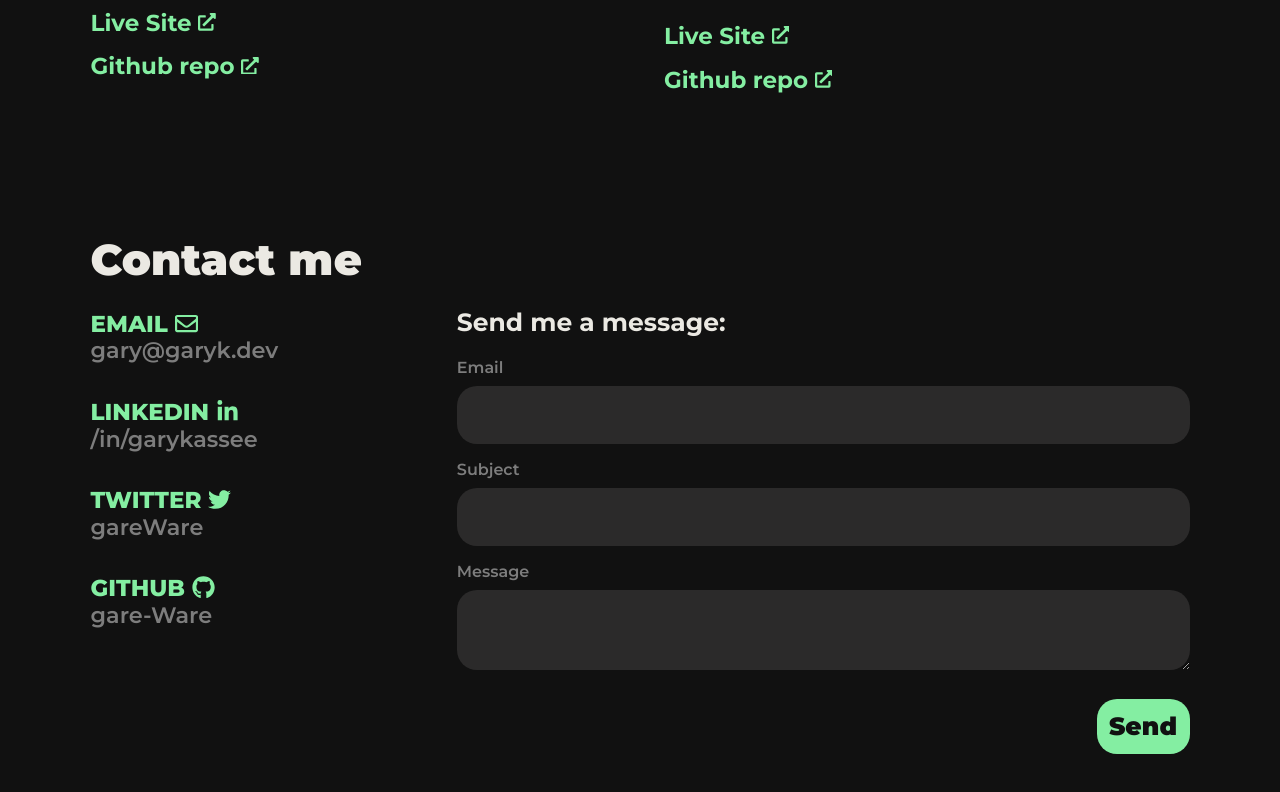
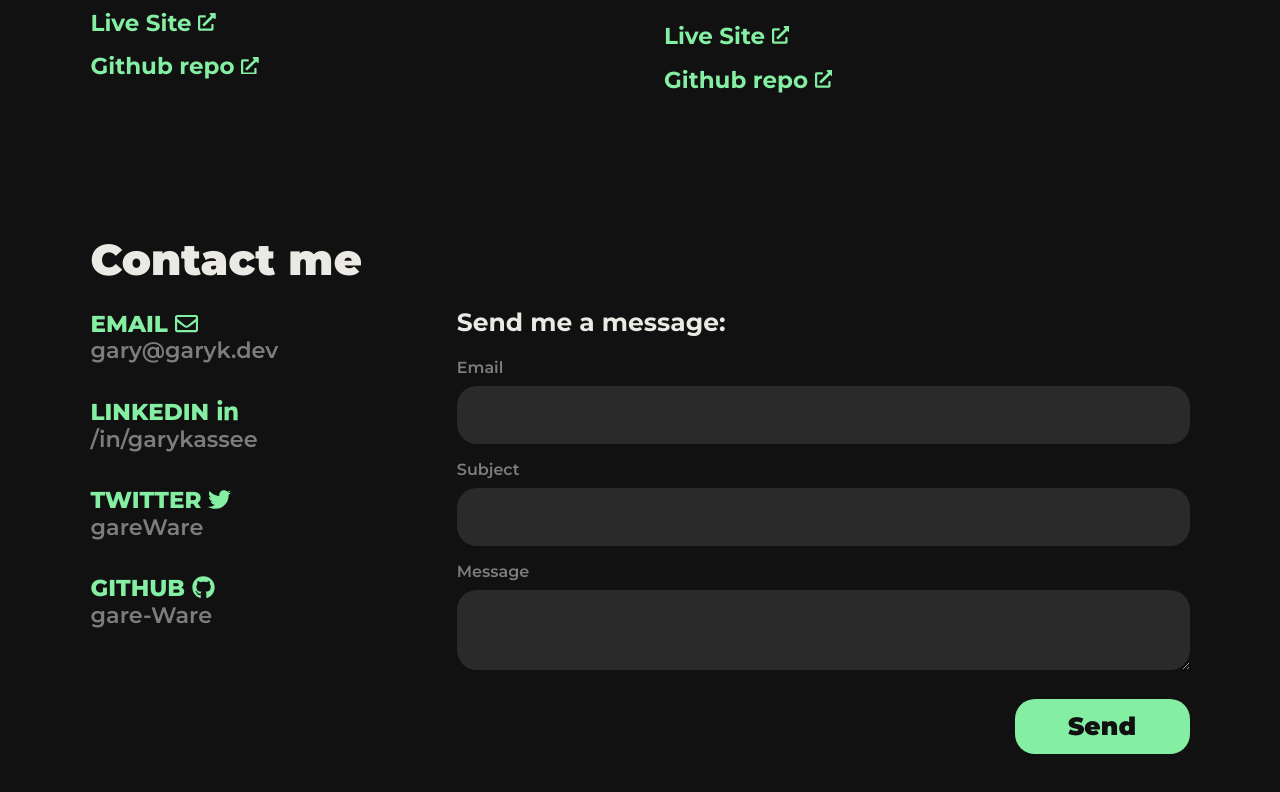
Before and after one commit to gare-Ware/garyk-portfolio, a React (Create React App) app: page / in a window 1280 px wide. Shown: the part 2439-3231 px from the top of the page. Built offline with nearby package versions, Linux system fonts and the light colour scheme.

Commit message:
Beta build
Working on form submission indicators.

```diff
--- a/src/Components/Contact.js
+++ b/src/Components/Contact.js
@@ -1,14 +1,20 @@
 import emailjs from '@emailjs/browser'
 import { useState, useRef } from 'react'
-import { FaRegEnvelope, FaLinkedinIn, FaTwitter, FaGithub } from 'react-icons/fa'
+import { FaRegEnvelope, FaLinkedinIn, FaTwitter, FaGithub, FaCheckCircle } from 'react-icons/fa'
 
 export default function Contact() {
     const form = useRef()
+    const [formLoading, setFormLoading] = useState(false)
+    const [formJustSubmitted, setFormJustSubmitted] = useState(false)
     const [formInput, setFormInput] = useState({
         emailInput: "",
         subjectInput: "",
         messageInput: ""
     })
+    const buttonStyles = {
+        backgroundColor: "var(--gray-white)",
+        transition: "300ms"
+    }
 
     const handleChange = e => {
         const { name, value } = e.target
@@ -18,19 +24,27 @@ export default function Contact() {
         }))
     }
 
-    // add loading indicator while form submitting
     const handleSubmit = e => {
         e.preventDefault();
+        setFormLoading(true)
         emailjs.sendForm('service_zgnvac9', 'template_7eyss0i', form.current, 'LvJXPFneuivSpJduu')
         .then((result) => {
-            console.log(result.text);
-            window.location.reload(false)
+            console.log(result.text)
         }, (error) => {
-            console.log(error.text);
-        });
+            console.log(error.text)
+        })
+        .finally(() => {
+            setFormLoading(false)
+            setFormJustSubmitted(true)
+            setTimeout(() => {
+                window.location.reload(false)
+                setFormJustSubmitted(false)
+            }, 1000)
+        })
     }
 
     const { emailInput, subjectInput, messageInput } = formInput
+    const buttonText = formJustSubmitted ? <FaCheckCircle className='contact__check-icon' /> : "Send"
 
     return (
         <div id='contact' className="container contact">
@@ -84,7 +98,11 @@ export default function Contact() {
                             required
                         />
                     </label>
-                    <button type='submit'>Send</button>
+                    <button type='submit' style={formJustSubmitted ? buttonStyles : null}>
+                        {formLoading
+                            ? <div className='loading-spinner'></div>
+                            : buttonText}
+                    </button>
                 </form>
             </div>
         </div>
--- a/src/index.css
+++ b/src/index.css
@@ -366,6 +366,20 @@ button {
   margin-top: .5em;
 }
 
+.loading-spinner {
+  margin: auto;
+  border: 5px solid #57c576;
+  border-radius: 50%;
+  border-top: 5px solid var(--darker-green);
+  width: 30px;
+  height: 30px;
+  animation: spinner 1s linear infinite;
+}
+@keyframes spinner {
+  0% { transform: rotate(0deg); }
+  100% { transform: rotate(360deg);}
+}
+
 @media (min-width: 768px) {
 
   html {
@@ -595,7 +609,8 @@ button {
     transform: scale(1.05);
   }
   .contact__message-form button {
-    padding: .5em 2.5em;
+    padding: .5em 0;
+    width: 175px;
     margin-top: .5em;
     align-self: flex-end;
     cursor: pointer;
@@ -608,4 +623,8 @@ button {
   .contact__message-form button:active {
     transform: translateY(2px)
   }
+  .contact__check-icon {
+    vertical-align: middle;
+    margin-top: -.2em;
+  }
 }
```
